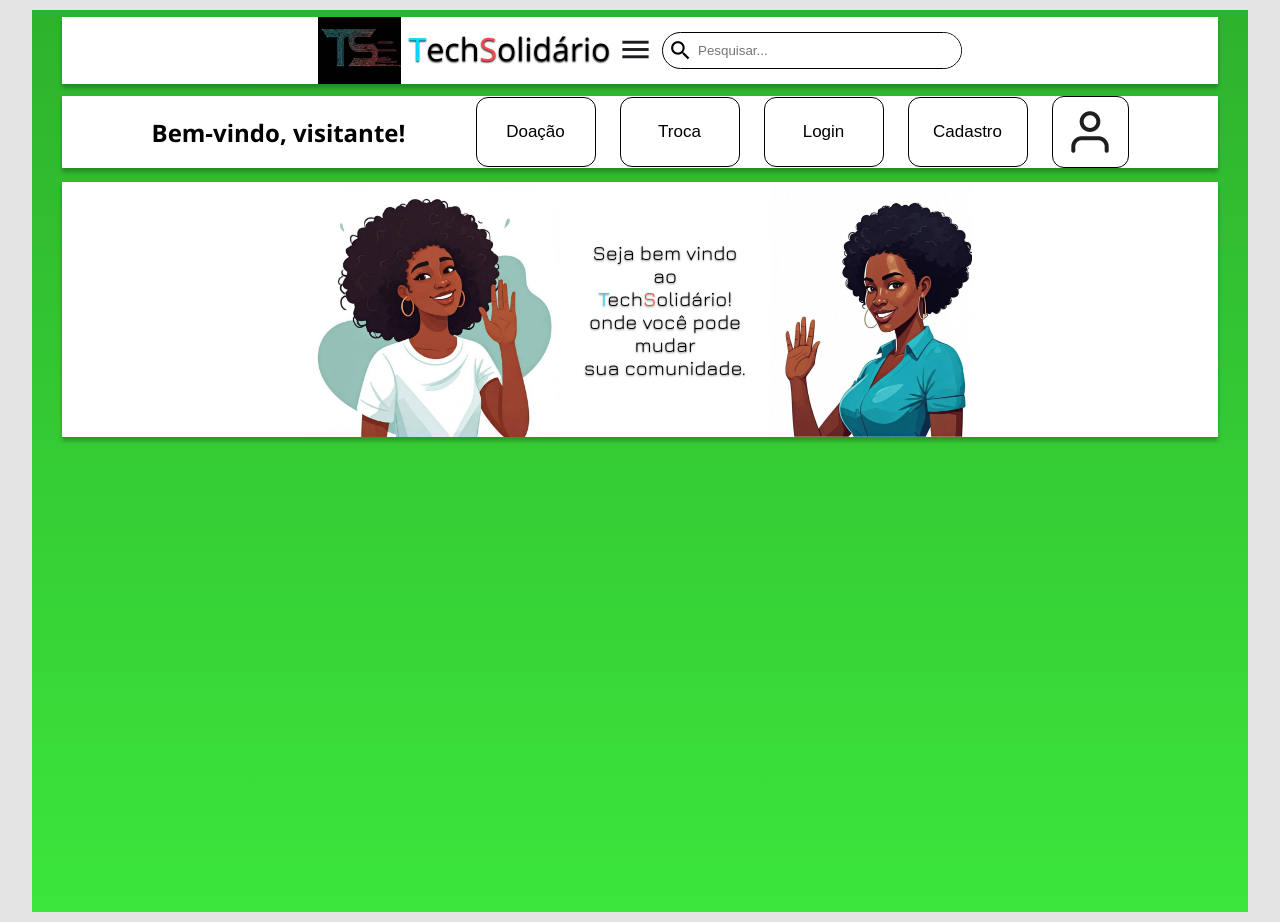
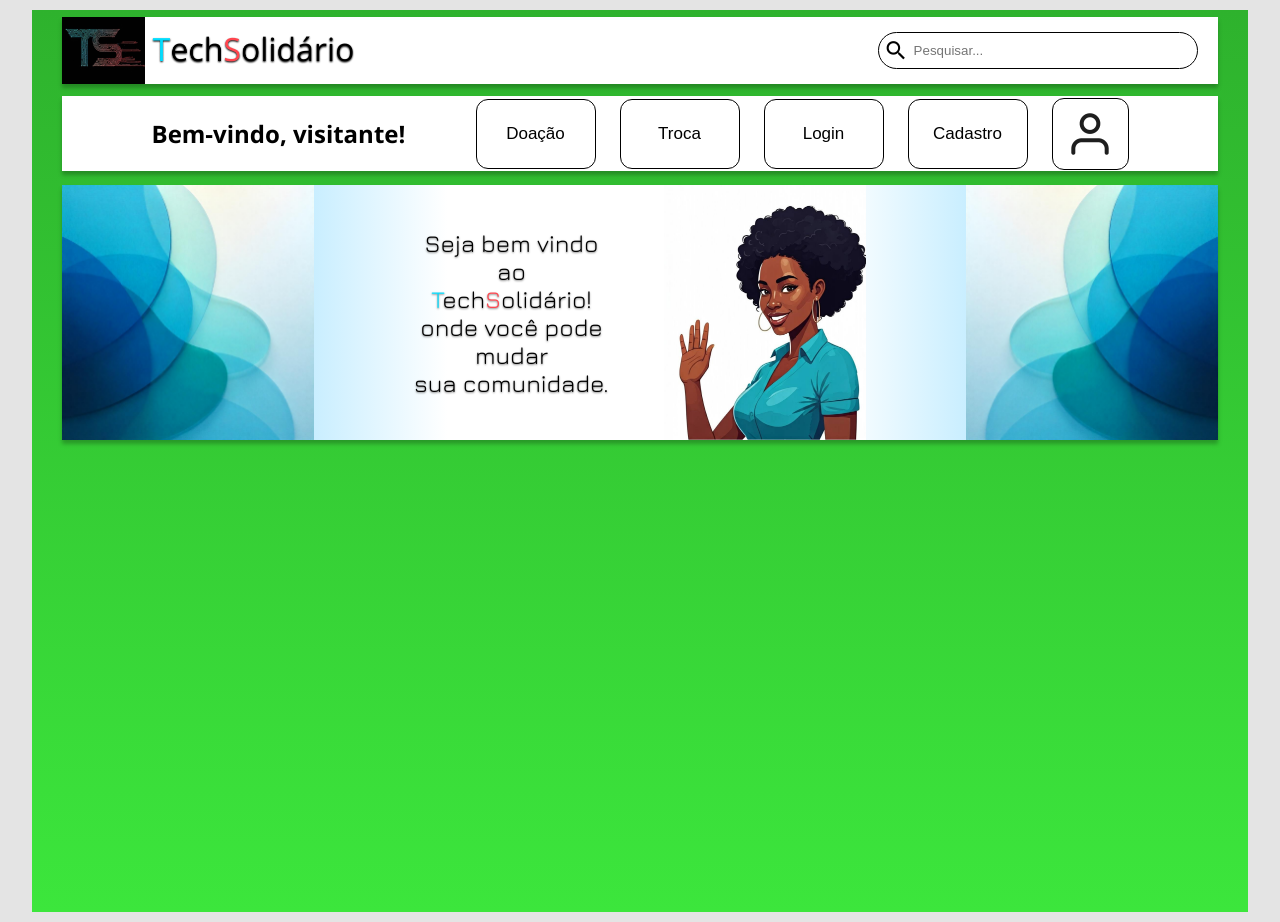
Before and after one commit to Iron-de-Oliveira/Seminario_de_-integracao, a Flask app: page / in a window 1280 px wide. Run offline with Flask 3, Linux system fonts and the light colour scheme.

Commit message:
atualizações

```diff
--- a/static/css/home.css
+++ b/static/css/home.css
@@ -45,7 +45,7 @@
 }
 
   /*  */ /*  */
- /* classes */
+ /* estilizações via id */
 /*  */ /*  */
 
 div[id="display"]{
@@ -72,7 +72,7 @@ main{
     flex-wrap: wrap;
 
     align-items: center;
-    justify-content: center;
+    justify-content: space-between;
     background-color: white;
 
     margin: 7 0 0 0;
@@ -102,7 +102,8 @@ main div[id="fantasma"]{
     height: 35px;
     border-radius: 20px;
     border: solid black 1px;
-    padding: 0 0 0 5px;
+    padding: 0 20px 0 5px;
+    margin: 5px 20px 5px 5px;
 }
 
 main input[id="campo-pesquisa"]{
@@ -149,6 +150,7 @@ nav input{
     border: solid black 1px;
     background: 0;
     font-size: 17px;
+    margin: 2.5px 0 2.5px 0;
 }
 
 nav input:hover{
@@ -179,23 +181,26 @@ nav img{
     width: 300px;
 }
 
+.divsc{
+    display: flex;
+    align-items: center;
+    text-align: center;
+    margin: auto;
+}
 
 /* estilização do section */
 section{
+    position: relative;
     overflow: hidden;
     display: flex;
-    text-align: center;
-    justify-content: center;
     align-items: center;
-    gap: clamp(10px, 3vh, 50px);
-
-    font-size: 20px;
+    justify-content:space-between ;
+    font-size: 24px;
     text-shadow: 0px 1px 2px rgba(0, 0, 0, 0.5);
-
     min-width: 370px;
     width:95%;
     height: 255px;
-    background-color: white;
+    background:linear-gradient(to right, rgb(99, 206, 255), white ,white,   rgb(99, 206, 255));
     box-shadow: 0px 4px 4px rgba(0, 0, 0, 0.25);
     margin: 14 0 0 0;
 }
@@ -203,9 +208,14 @@ section{
 section img[id="mulher1"]{
     width: 202px;
     height: 255px;
+    margin-left: 55px;
+}
 
+img[id="back3"]{
+    width: 252px;
+    height: 255px;
 }
-section img[id="mulher2"]{
+img[id="back4"]{
     width: 252px;
     height: 255px;
 }
--- a/static/js/home.js
+++ b/static/js/home.js
@@ -3,7 +3,7 @@ function caminho_doacao(){
 }
 
 function caminho_troca(){
-    window.location.href = "cadastrar_item_troca.html"
+    window.location.href = "cadastrar_item_doacao.html"
 }
 
 function caminho_perfil(){
--- a/templates/home.html
+++ b/templates/home.html
@@ -23,7 +23,6 @@
             </div>
 
             <div id="nav">
-                <img src="{{ url_for('static', filename='img/menu.png') }}" class="menu" id="menu" alt="">
                 <div id="fantasma">
                     <span class="material-icons distanica-pequisar" class="onsearch" >search</span>
                     <input type="text" id="campo-pesquisa" placeholder="Pesquisar...">
@@ -54,10 +53,13 @@
  </nav>
 
         <section>
-            <img src="/static/img/mulher.png" id="mulher2">
-            <p class="Jura">Seja bem vindo <br >ao<br> <span class="cor1" class="Jura">T</span>ech<span class="cor2" class="Jura">S</span>olidário!<br>
-            onde você pode <br>mudar<br> sua comunidade.</p>
-            <img src="/static/img/mulher_apresentação_home.png" id="mulher1"alt="">
+            <img src="/static/img/backgraund/backcomplete2.png" id="back4">
+            <div class="divsc">
+                <p class="Jura">Seja bem vindo <br >ao<br> <span class="cor1" class="Jura">T</span>ech<span class="cor2" class="Jura">S</span>olidário!<br>
+                onde você pode <br>mudar<br> sua comunidade.</p>
+                <img src="/static/img/mulher_apresentação_home.png" id="mulher1"alt="">
+            </div>
+            <img src="/static/img/backgraund/backcomplete.png" id="back3">
         </section>
 
     <div class="galeria">
```
Also changed, not shown: templates/cadastrar_item_troca.html (deleted, +0 -78 lines), templates/exibicao_troca.html (deleted, +0 -19 lines), static/img/backgraund/backcomlete3.png (added), static/img/backgraund/backcomplete.png (added), static/img/backgraund/backcomplete2.png (added).
